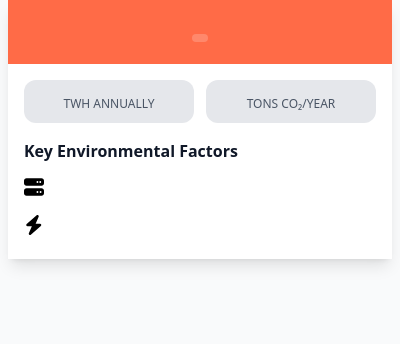
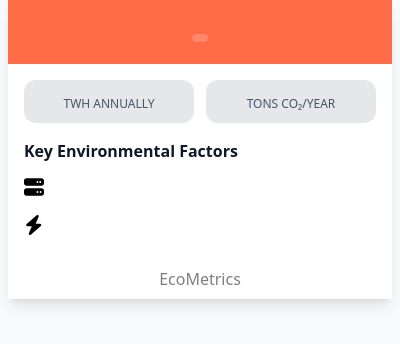
Before and after one commit to TerraVueDev/browser-extension, a browser extension: page src/popup.html in a window 400 px wide. Drawn offline with nearby package versions, Linux system fonts and the light colour scheme; files that its build step writes are made by us from their sources.

Commit message:
feat: add footer with EcoMetrics branding and remove generated CSS file

```diff
--- a/src/popup.html
+++ b/src/popup.html
@@ -60,6 +60,11 @@
         <div id="local" class="hidden">
             <p id="local-text">Local pages don't consume energy.</p>
         </div>
+
+        <!-- Footer -->
+        <div class="flex justify-center p-2 border-gray-900 opacity-50">
+            <p>EcoMetrics</p>
+        </div>
     </div>
 </body>
 </html>
```
Also changed, not shown: static/css/output.css (deleted).
